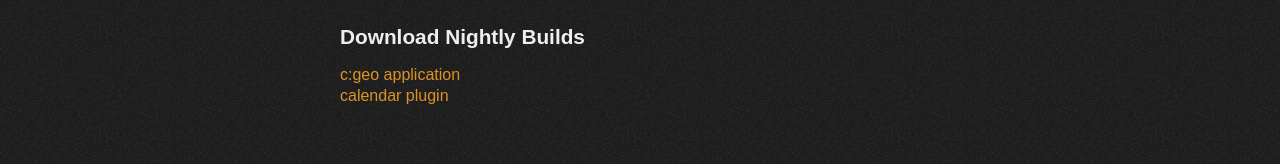
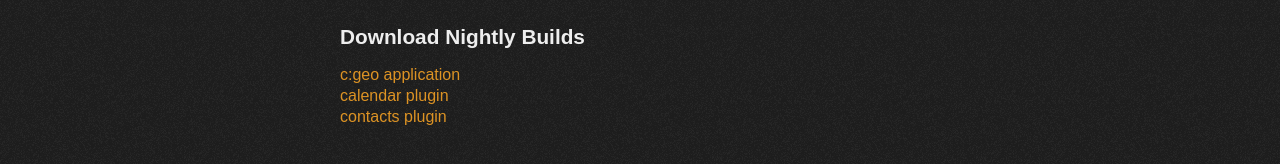
Before and after one commit to cgeo/cgeo.github.io, a Jekyll site: the page built from nightly.md, in a window 1280 px wide. Shown: the part 342-506 px from the top of the page. Built offline with Jekyll 4.4.1, drawn with Linux system fonts in a browser that asks for light colours; some web fonts are replaced.

Commit message:
Fix #23: Nightly for cgeo contacts plugin

```diff
--- a/nightly.md
+++ b/nightly.md
@@ -15,4 +15,5 @@
 ## Download Nightly Builds
 
 [c:geo application](http://download.cgeo.org/cgeo-nightly.apk)\\
-[calendar plugin](http://download.cgeo.org/cgeo-calendar-nightly.apk)
+[calendar plugin](http://download.cgeo.org/cgeo-calendar-nightly.apk)\\
+[contacts plugin](http://download.cgeo.org/cgeo-contacts-nightly.apk)
```
